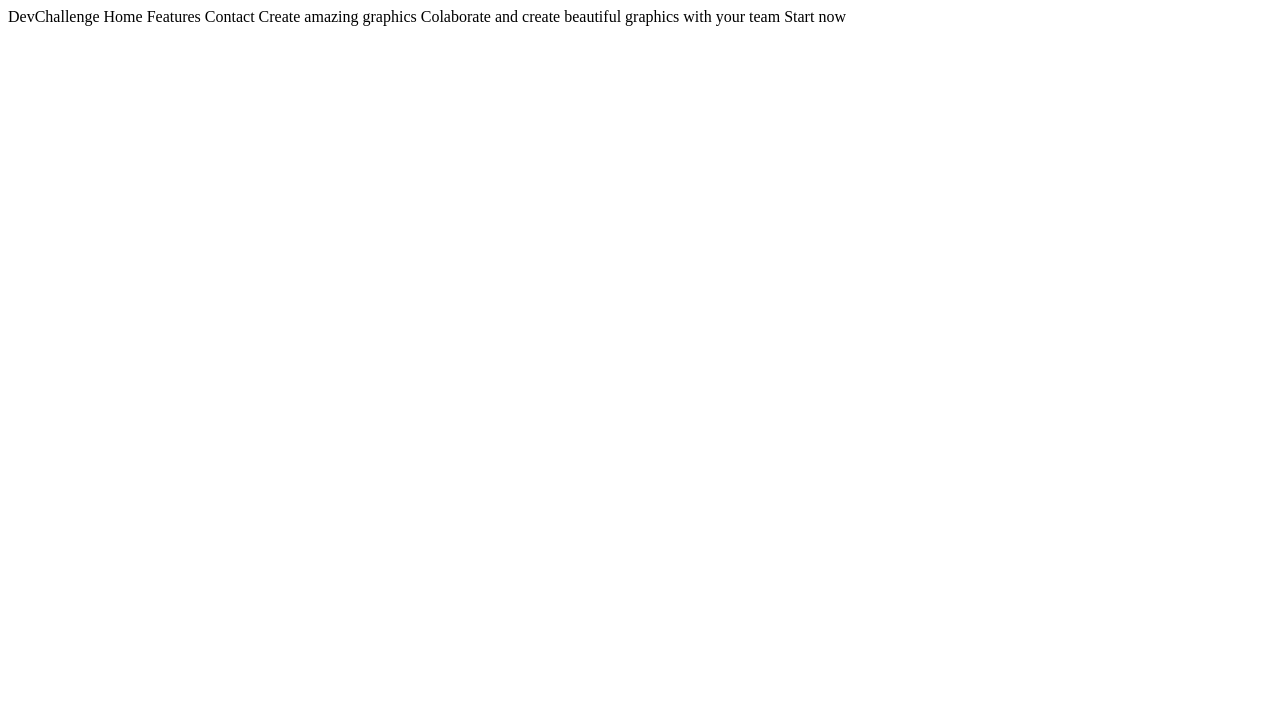
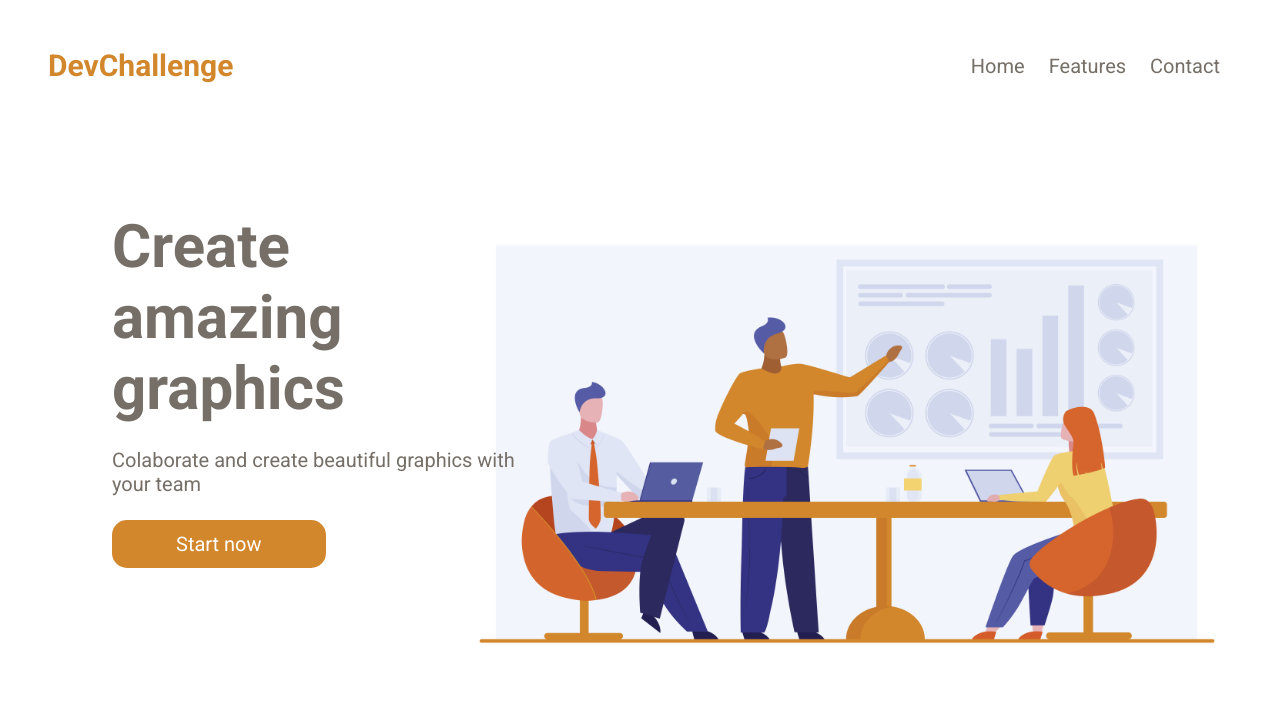
Before and after one commit to ToMattBan/DevChallenge_AmazingGraph, a plain HTML site: page index.html in a window 1280 px wide. Drawn offline with Linux system fonts and the light colour scheme.

Commit message:
Iniciated challenge

```diff
--- a/index.html
+++ b/index.html
@@ -1,5 +1,36 @@
-DevChallenge
-Home Features Contact
-Create amazing graphics
-Colaborate and create beautiful graphics with your team
-Start now
+<!DOCTYPE html>
+<html lang="en">
+    <head>
+        <meta charset="UTF-8">
+        <meta http-equiv="X-UA-Compatible" content="IE=edge">
+        <meta name="viewport" content="width=device-width, initial-scale=1.0">
+
+        <title>Amazing Graph by ToMatt</title>
+
+        <link href="https://fonts.googleapis.com/css2?family=Roboto:ital,wght@0,100;0,300;0,400;0,500;0,700;0,900;1,100;1,300;1,400;1,500;1,700;1,900&display=swap" rel="stylesheet">
+
+        <link rel="stylesheet" type="text/css" href="styles.css" />
+    </head>
+
+    <body>
+        <header>
+            <div class="header-logo">DevChallenge</div>
+            <div class="header-menu">
+                <a href="#">Home</a>
+                <a href="#">Features</a>
+                <a href="#">Contact</a>
+            </div>
+        </header>
+
+        <div class="content">
+            <div class="content-text">
+                <div class="content-title">Create amazing graphics</div>
+                <div class="content-info">Colaborate and create beautiful graphics with your team</div>
+                <div class="content-button">Start now</div>
+            </div>
+            <div class="content-teamImage">
+                <img src="assets/team.jpg" />
+            </div>
+        </div>
+    </body>
+</html>
--- /dev/null
+++ b/styles.css
@@ -0,0 +1,82 @@
+:root {
+    --orange: #D2872C;
+    --gray: #766F68;
+    --white: #FFFFFF;
+}
+
+html, body {
+    background-color: var(--white);
+
+    font-family: 'Roboto', sans-serif;
+    color: var(--gray);
+    font-size: 20px;
+
+    /* GUTTER */
+    margin: 24px;
+}
+
+
+
+header {
+    display: flex;
+    align-items: center;
+    margin: 16px 0;
+}
+
+header > div {
+    width: 50%;
+}
+
+header .header-logo {
+    color: var(--orange);
+    font-weight: 700;
+    font-size: 30px;
+}
+
+header .header-menu {
+    display: flex;
+    justify-content: flex-end;
+}
+
+header .header-menu a {
+    margin: 0 12px;
+    color: var(--gray);
+    text-decoration: none;
+}
+
+
+
+.content {
+    margin-top: 128px;
+    display: flex;
+}
+
+.content .content-text {
+    width: 35%;
+    position: relative;
+    left: 64px;
+}
+.content .content-teamImage {
+    width: 65%;
+}
+
+.content .content-text .content-title {
+    font-size: 60px;
+    font-weight: 700;
+}
+
+.content .content-text .content-info {
+    margin: 24px 0;
+}
+
+.content .content-text .content-button {
+    background-color: var(--orange);
+    color: var(--white);
+    border-radius: 15px;
+    display: inline-block;
+    padding: 12px 64px;
+}
+
+.content .content-teamImage img {
+    width: 100%;
+}
```
